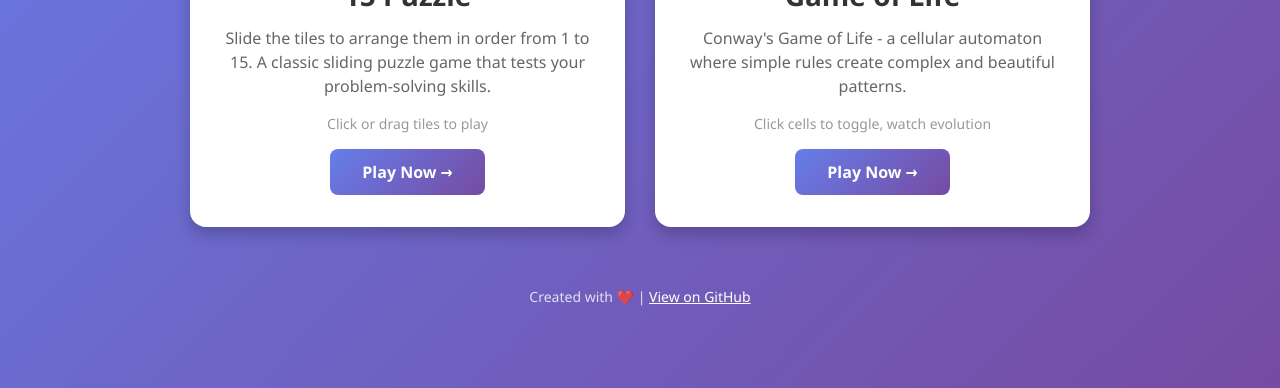
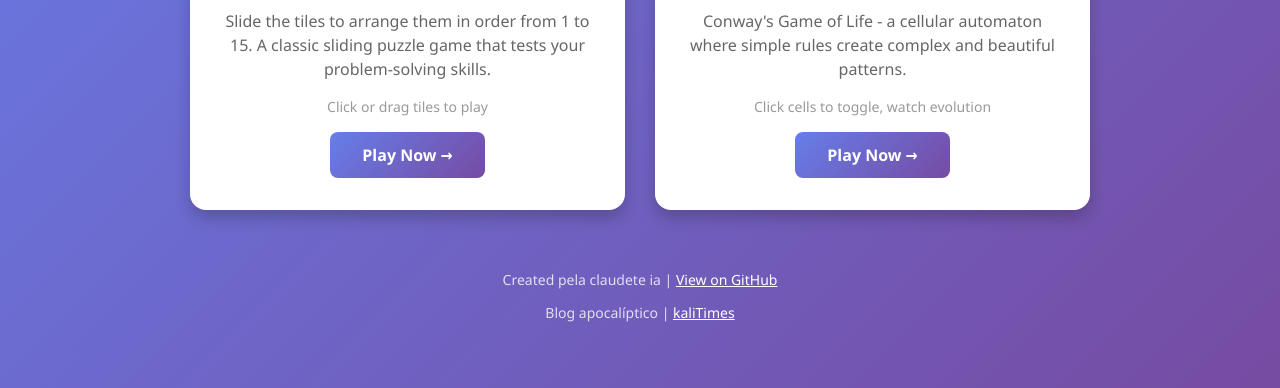
Before and after one commit to wil3212/wil3212.github.io, a plain HTML site: page index.html in a window 1280 px wide. Shown: the part 412-800 px from the top of the page. Drawn offline with Linux system fonts and the light colour scheme.

Commit message:
Update index.html

```diff
--- a/index.html
+++ b/index.html
@@ -148,7 +148,8 @@
         </div>
 
         <div class="footer">
-            <p>Created with ❤️ | <a href="https://github.com" style="color: white;">View on GitHub</a></p>
+            <p>Created pela claudete ia | <a href="https://github.com" style="color: white;">View on GitHub</a></p>
+            <p>Blog apocalíptico | <a href="https://willskiufrgs-a11y.github.io/kaliTimes/" style="color: white;">kaliTimes</a></p>
         </div>
     </div>
 </body>
```
